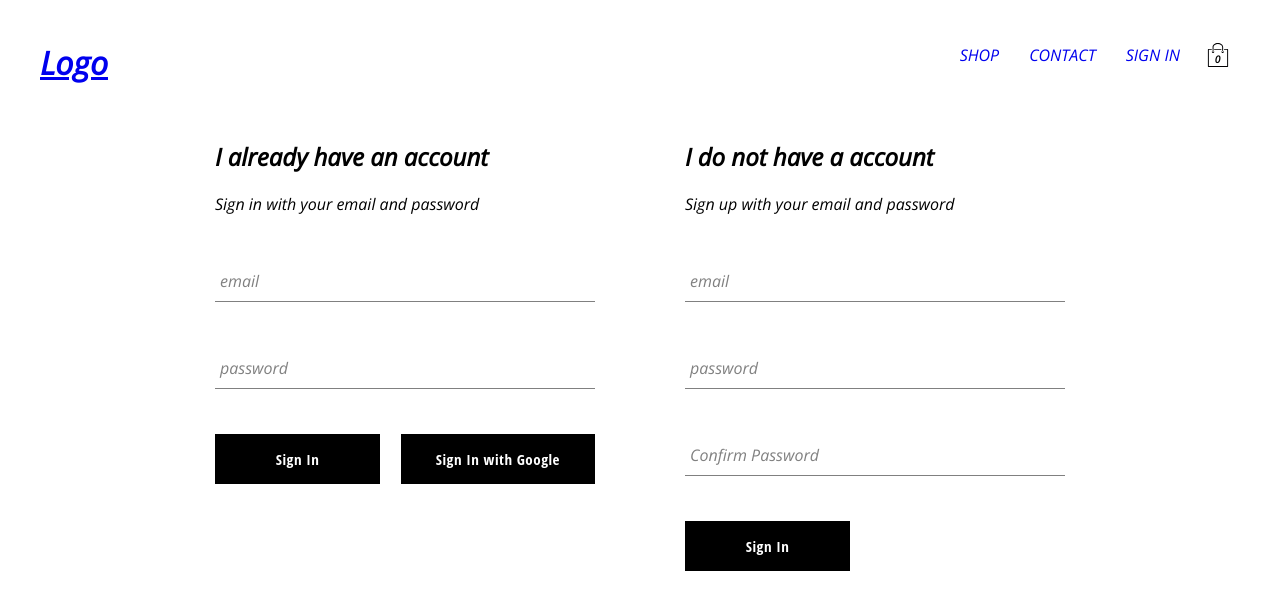
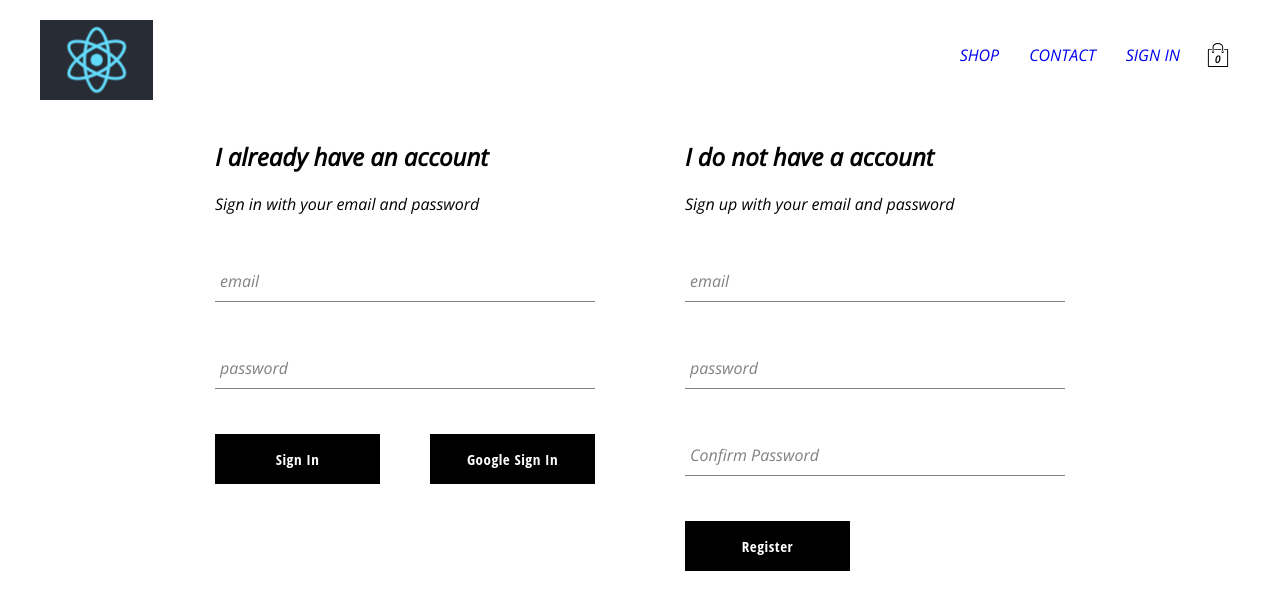
Before and after one commit to AkashMishraMS/E-commerce, a React (Create React App) app: page /signin in a window 1280 px wide. Shown: the top 610 px of the page. Built offline with nearby package versions, Linux system fonts and the light colour scheme.

Commit message:
setup basic things

```diff
--- a/public/index.html
+++ b/public/index.html
@@ -25,7 +25,7 @@
       work correctly both with client-side routing and a non-root public URL.
       Learn how to configure a non-root public URL by running `npm run build`.
     -->
-    <title>React App</title>
+    <title>Rcommerce</title>
   </head>
   <body>
     <noscript>You need to enable JavaScript to run this app.</noscript>
--- a/src/App.css
+++ b/src/App.css
@@ -6,3 +6,32 @@ body {
 * {
   box-sizing: border-box;
 }
+
+.App-logo {
+  height: 10vmin;
+  pointer-events: none;
+}
+
+@media (prefers-reduced-motion: no-preference) {
+  .App-logo {
+    animation: App-logo-spin infinite 20s linear;
+  }
+}
+
+.App-header {
+  background-color: #282c34;
+  display: flex;
+}
+
+.App-link {
+  color: #61dafb;
+}
+
+@keyframes App-logo-spin {
+  from {
+    transform: rotate(0deg);
+  }
+  to {
+    transform: rotate(360deg);
+  }
+}
--- a/src/App.js
+++ b/src/App.js
@@ -6,6 +6,7 @@ import ShopPage from "./page/shop/shop";
 import Header from './Component/Header/header'
 import SignSignup from "./page/signIn-signUp/signInSignUp";
 import CheckoutPage from "./page/checkout/checkout";
+import Footer from "./Component/Footer/footer";
 
 function App() {
   return (
@@ -17,6 +18,7 @@ function App() {
         <Route exact path='/signin' component = {SignSignup}/>
         <Route exact path='/checkout' component = {CheckoutPage}/>
       </Switch>
+      {/* <Footer/> */}
     </div>
   );
 }
--- a/src/Component/CustomeButton/customBtn.js
+++ b/src/Component/CustomeButton/customBtn.js
@@ -3,7 +3,7 @@ import "./customBtn.scss";
 
 const CustomBtn = ({ children, isGoogleSignIn, inverted, ...props  }) => (
     <button
-    className={`${inverted ? 'inverted':''} custom-button`} {...props}>
+    className={`${inverted ? 'inverted':''} isGoogleSignIn custom-button`} {...props}>
         {children}
     </button>
 )
--- /dev/null
+++ b/src/Component/Footer/footer.js
@@ -0,0 +1,15 @@
+import React from "react";
+import "./footer.scss";
+import { Link } from "react-router-dom";
+
+const Footer = () => (
+    <div className='footer'>
+       <div className='link-container'>
+            <Link to='/'>Home</Link>
+            <Link>About</Link>
+       </div>
+
+    </div>
+)
+
+export default Footer
--- /dev/null
+++ b/src/Component/Footer/footer.scss
@@ -0,0 +1,15 @@
+.footer {
+    display: flex;
+    flex-direction: column;
+    // justify-content: center;
+    // align-items: center ;
+    border: 1px solid black;
+    padding: -20px -40px;
+}
+
+.link-container {
+    padding: 20px;
+    display: flex;
+    flex-direction: column;
+    justify-content: flex-start;
+}
--- a/src/Component/Header/header.js
+++ b/src/Component/Header/header.js
@@ -6,11 +6,15 @@ import CartDropDown from "../cart-dropDown/cartDrop";
 import { connect } from "react-redux"
 import { selectCartHidden } from "../../redux/Cart/cartSelector";
 import { createStructuredSelector } from "reselect";
+import logo from '../../logo.svg';
+import '../../App.css';
 
 const Header = ({ hidden }) => (
     <div className='header'>
         <Link to='/'>
-            <h1>Logo</h1>
+        <header className="App-header">
+        <img src={logo} className="App-logo" alt="logo" />
+      </header>
         </Link>
         <div className='options'>
         <Link className='option' to='/shop'>SHOP</Link>
--- a/src/Component/checkout-item/checkoutItem.js
+++ b/src/Component/checkout-item/checkoutItem.js
@@ -2,6 +2,7 @@ import React from "react";
 import "./checkOutItem.scss";
 import { connect } from "react-redux";
 import { clearItemFromCart, addItem, removeItem } from "../../redux/Cart/cartAction";
+
 
 const CheckoutItem = ({ cartItem, clearItem, addItem, removeItem }) => {
     const { name, imageUrl, price, quantity } = cartItem
--- a/src/Component/signIn/signIn.js
+++ b/src/Component/signIn/signIn.js
@@ -50,7 +50,7 @@ class SignIn extends React.Component {
                     />
         <div className='buttons'>
         <CustomBtn type='submit'>Sign In</CustomBtn>
-        <CustomBtn isGoogleSignIn>Sign In with Google</CustomBtn>
+        <CustomBtn isGoogleSignIn>Google Sign In</CustomBtn>
         </div>
                 </form>
             </div>
--- a/src/Component/signUp/signUp.js
+++ b/src/Component/signUp/signUp.js
@@ -70,7 +70,7 @@ class SignUp extends React.Component {
                     required
                     />
         <div className='buttons'>
-        <CustomBtn type='submit'>Sign In</CustomBtn>
+        <CustomBtn type='submit'>Register</CustomBtn>
         </div>
                 </form>
             </div>
```
